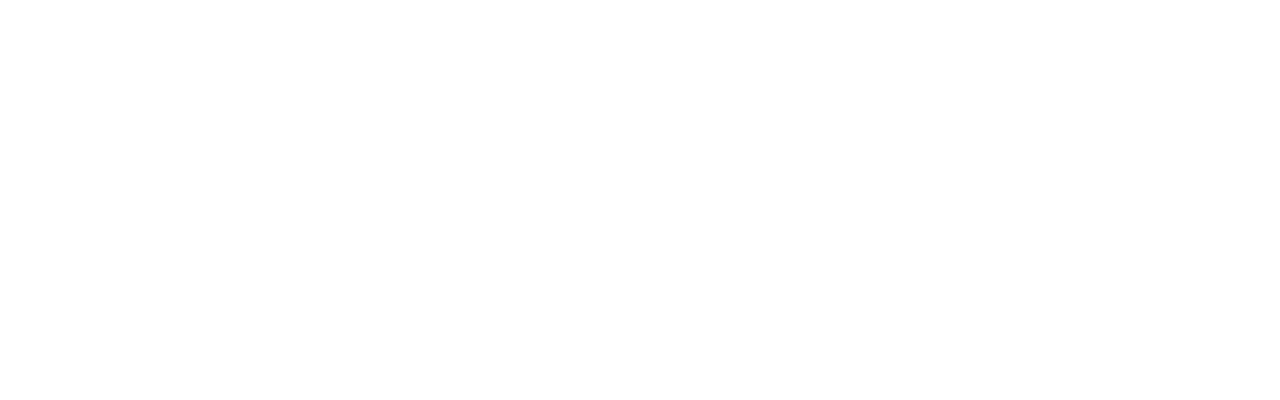
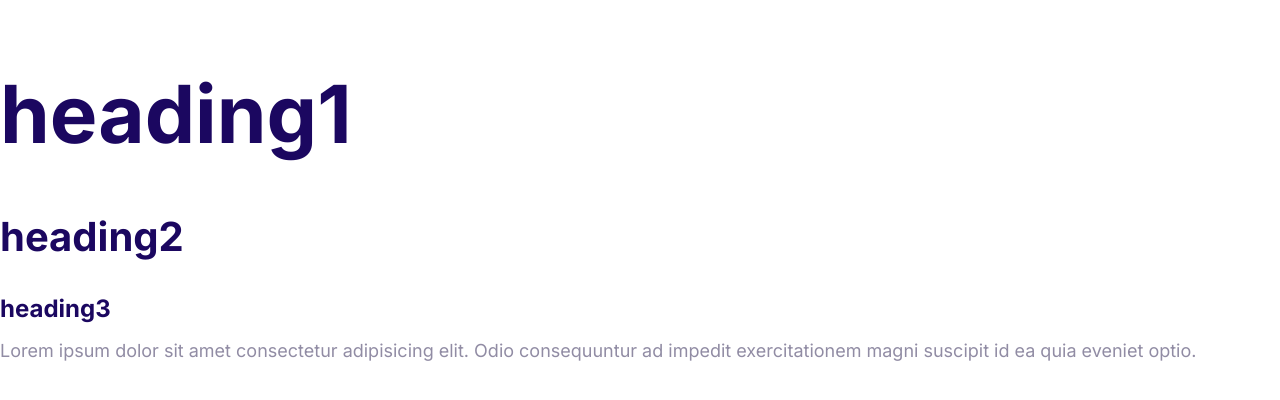
Before and after one commit to Imran9T5/First-project, a plain HTML site: page INDEX.HTML in a window 1280 px wide. Drawn offline with Linux system fonts and the light colour scheme.

Commit message:
Define the style for the fonts.

```diff
--- a/CSS/styles.css
+++ b/CSS/styles.css
@@ -6,3 +6,53 @@
     --color-body: #918ca4;
 
 }
+html{
+    font-size: 62.5%;
+}
+body{
+    font-family: inter, Arial, Helvetica, sans-serif;
+    font-size: 2.4rem;
+    line-height: 1.5;
+    color:var(--color-body)
+}
+
+h1, h2, h3 {
+    color: var(--color-heading);
+    margin-bottom: 1rem;
+
+}
+
+h1{
+    font-size: 7rem;
+}
+
+h2{
+    font-size: 4rem;
+}
+
+h3{
+    font-size: 3rem;
+
+}
+
+p{
+    margin-top: 0;
+}
+
+@media screen and (min-width:1024px) {
+    body{
+        font-size: 1.8rem;
+    }
+
+    h1{
+        font-size: 8rem;
+    }
+
+    h2{
+        font-size: 4rem;
+    }
+
+    h3{
+        font-size: 2.4rem;
+    }
+}
--- a/INDEX.HTML
+++ b/INDEX.HTML
@@ -4,8 +4,22 @@
     <meta charset="UTF-8" />
     <meta name="viewport" content="width=device-width, initial-scale=1.0" />
     <title>Document</title>
+    <link rel="preconnect" href="https://fonts.googleapis.com" />
+    <link rel="preconnect" href="https://fonts.gstatic.com" crossorigin />
+    <link
+      href="https://fonts.googleapis.com/css2?family=Inter:wght@100..900&display=swap"
+      rel="stylesheet"
+    />
     <link rel="stylesheet" href="CSS/normalize css.css" />
     <link rel="stylesheet" href="CSS/styles.css" />
   </head>
-  <body></body>
+  <body>
+    <h1>heading1</h1>
+    <h2>heading2</h2>
+    <h3>heading3</h3>
+    <p>
+      Lorem ipsum dolor sit amet consectetur adipisicing elit. Odio consequuntur
+      ad impedit exercitationem magni suscipit id ea quia eveniet optio.
+    </p>
+  </body>
 </html>
```
